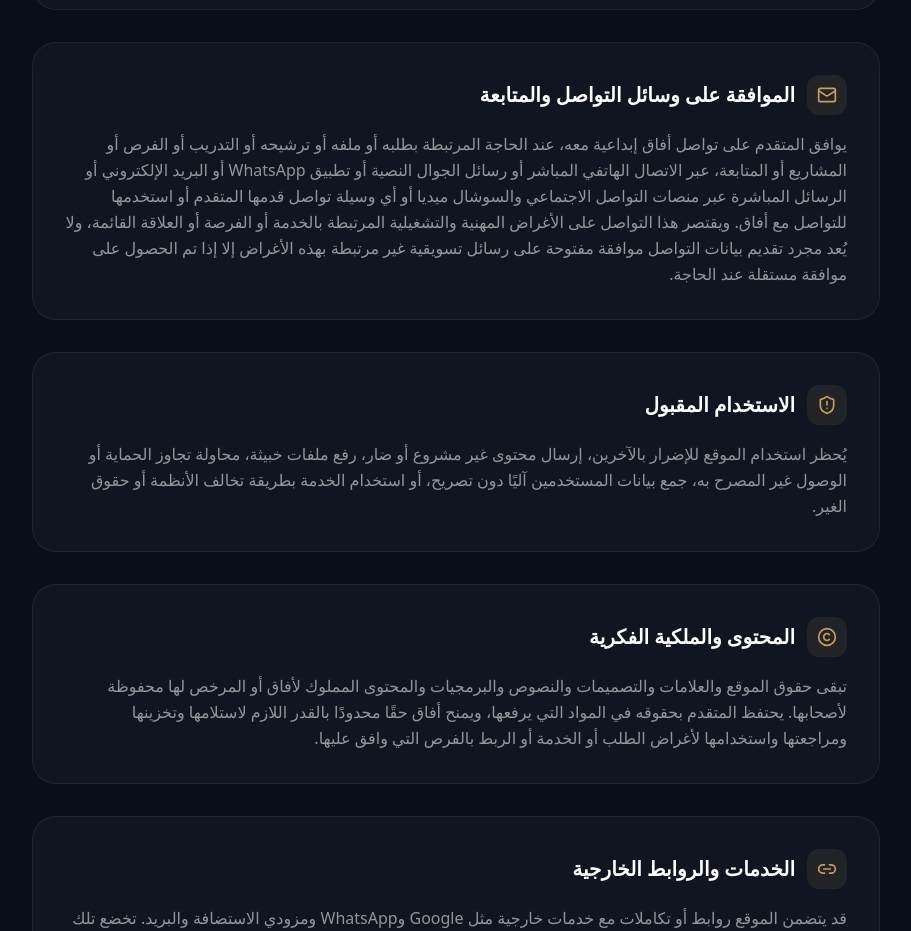
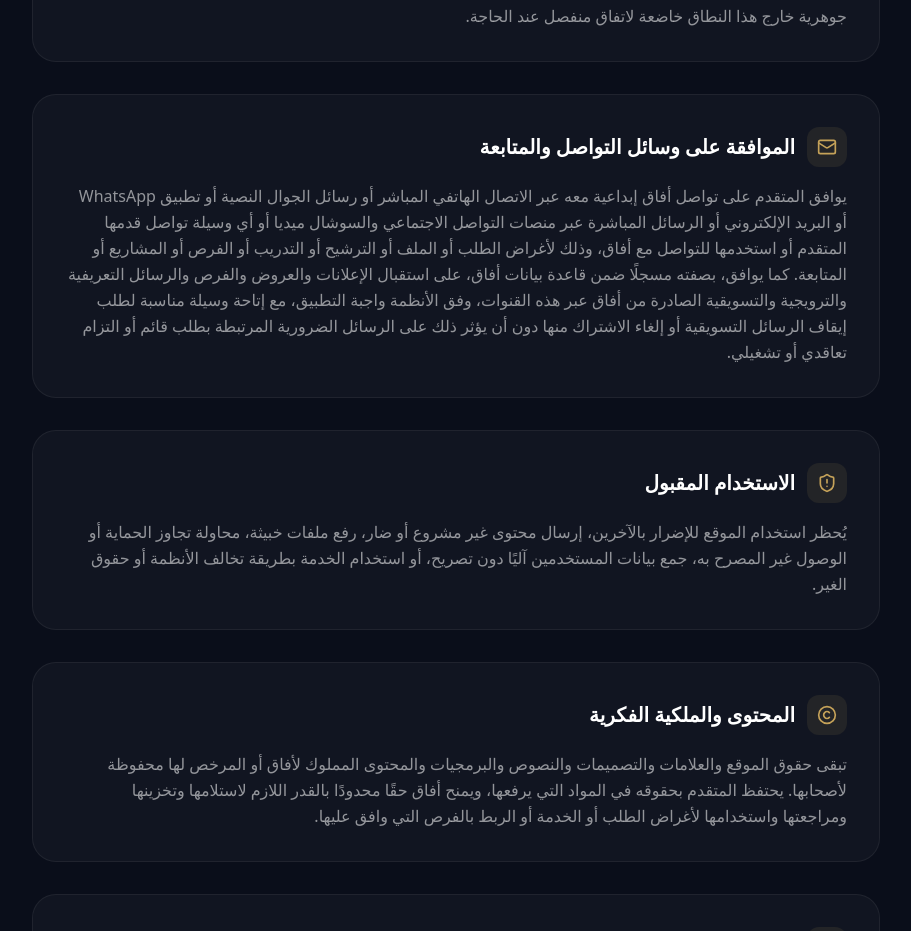
Before and after one commit to alzahrani6020/afaq-creative-site, a Next.js app: page /terms in a window 1280 px wide. Shown: the part 1940-2871 px from the top of the page, without its empty margins (184-1095 px from the left). Built offline with nearby package versions, Linux system fonts and the light colour scheme; no server answers.

Commit message:
legal: clarify social appearance and promotional communication consent

```diff
--- a/app/terms/page.tsx
+++ b/app/terms/page.tsx
@@ -33,12 +33,12 @@ const sections = [
   {
     icon: Camera,
     title: 'الموافقة على الظهور الإعلامي واستخدام المحتوى',
-    content: 'يوافق المتقدم، عند مشاركته في تدريب أو فعالية أو مقابلة أو مشروع أو نشاط تنظمه أفاق إبداعية أو جهة مرتبطة بالفرصة، على إمكانية تصويره أو تسجيله صوتيًا أو مرئيًا واستخدام اسمه وصورته وصوته ومقاطع الفيديو والمقابلات والتصريحات والأخبار والتغطيات والمحتوى المرتبط بمشاركته لأغراض التعريف والتوثيق والتغطية الإعلامية والتسويق المهني لأنشطة أفاق والفرص المرتبطة بها، عبر الموقع والمنصات الرقمية ووسائل التواصل والمواد الإعلامية، كما يوافق على إدراج ما يرتبط بمشاركته أو الأعمال التي نفذها أو ساهم فيها من صور أو فيديوهات أو مواد تعريفية ضمن سابقة أعمال أفاق إبداعية وملفها التعريفي وعروضها التسويقية والمهنية، بما يوضح طبيعة المشروع أو النشاط المنفذ. ولا يشمل هذا الإذن استخدام المحتوى في سياق مضلل أو مسيء أو خارج الغرض المشروع المرتبط بالنشاط أو الفرصة، وتظل أي استخدامات تجارية مستقلة أو جوهرية خارج هذا النطاق خاضعة لاتفاق منفصل عند الحاجة.',
+    content: 'يوافق المتقدم، عند مشاركته في تدريب أو فعالية أو مقابلة أو مشروع أو نشاط تنظمه أفاق إبداعية أو جهة مرتبطة بالفرصة، على إمكانية تصويره أو تسجيله صوتيًا أو مرئيًا واستخدام اسمه وصورته وصوته ومقاطع الفيديو والمقابلات والتصريحات والأخبار والتغطيات والمحتوى المرتبط بمشاركته لأغراض التعريف والتوثيق والتغطية الإعلامية والتسويق المهني لأنشطة أفاق والفرص المرتبطة بها. وتشمل هذه الموافقة صراحةً ظهوره ونشر صورته أو فيديوهاته أو مشاركاته أو المواد المرتبطة به عبر الحسابات والقنوات والمنصات الرسمية والخاصة بأفاق إبداعية على وسائل التواصل الاجتماعي والسوشال ميديا، إضافة إلى موقع أفاق ومنصاتها الرقمية وموادها الإعلامية. كما يوافق على إدراج ما يرتبط بمشاركته أو الأعمال التي نفذها أو ساهم فيها من صور أو فيديوهات أو مواد تعريفية ضمن سابقة أعمال أفاق إبداعية وملفها التعريفي وعروضها التسويقية والمهنية، بما يوضح طبيعة المشروع أو النشاط المنفذ. ولا يشمل هذا الإذن استخدام المحتوى في سياق مضلل أو مسيء أو خارج الغرض المشروع المرتبط بالنشاط أو الفرصة، وتظل أي استخدامات تجارية مستقلة أو جوهرية خارج هذا النطاق خاضعة لاتفاق منفصل عند الحاجة.',
   },
   {
     icon: Mail,
     title: 'الموافقة على وسائل التواصل والمتابعة',
-    content: 'يوافق المتقدم على تواصل أفاق إبداعية معه، عند الحاجة المرتبطة بطلبه أو ملفه أو ترشيحه أو التدريب أو الفرص أو المشاريع أو المتابعة، عبر الاتصال الهاتفي المباشر أو رسائل الجوال النصية أو تطبيق WhatsApp أو البريد الإلكتروني أو الرسائل المباشرة عبر منصات التواصل الاجتماعي والسوشال ميديا أو أي وسيلة تواصل قدمها المتقدم أو استخدمها للتواصل مع أفاق. ويقتصر هذا التواصل على الأغراض المهنية والتشغيلية المرتبطة بالخدمة أو الفرصة أو العلاقة القائمة، ولا يُعد مجرد تقديم بيانات التواصل موافقة مفتوحة على رسائل تسويقية غير مرتبطة بهذه الأغراض إلا إذا تم الحصول على موافقة مستقلة عند الحاجة.',
+    content: 'يوافق المتقدم على تواصل أفاق إبداعية معه عبر الاتصال الهاتفي المباشر أو رسائل الجوال النصية أو تطبيق WhatsApp أو البريد الإلكتروني أو الرسائل المباشرة عبر منصات التواصل الاجتماعي والسوشال ميديا أو أي وسيلة تواصل قدمها المتقدم أو استخدمها للتواصل مع أفاق، وذلك لأغراض الطلب أو الملف أو الترشيح أو التدريب أو الفرص أو المشاريع أو المتابعة. كما يوافق، بصفته مسجلًا ضمن قاعدة بيانات أفاق، على استقبال الإعلانات والعروض والفرص والرسائل التعريفية والترويجية والتسويقية الصادرة من أفاق عبر هذه القنوات، وفق الأنظمة واجبة التطبيق، مع إتاحة وسيلة مناسبة لطلب إيقاف الرسائل التسويقية أو إلغاء الاشتراك منها دون أن يؤثر ذلك على الرسائل الضرورية المرتبطة بطلب قائم أو التزام تعاقدي أو تشغيلي.',
   },
   {
     icon: ShieldAlert,
```
